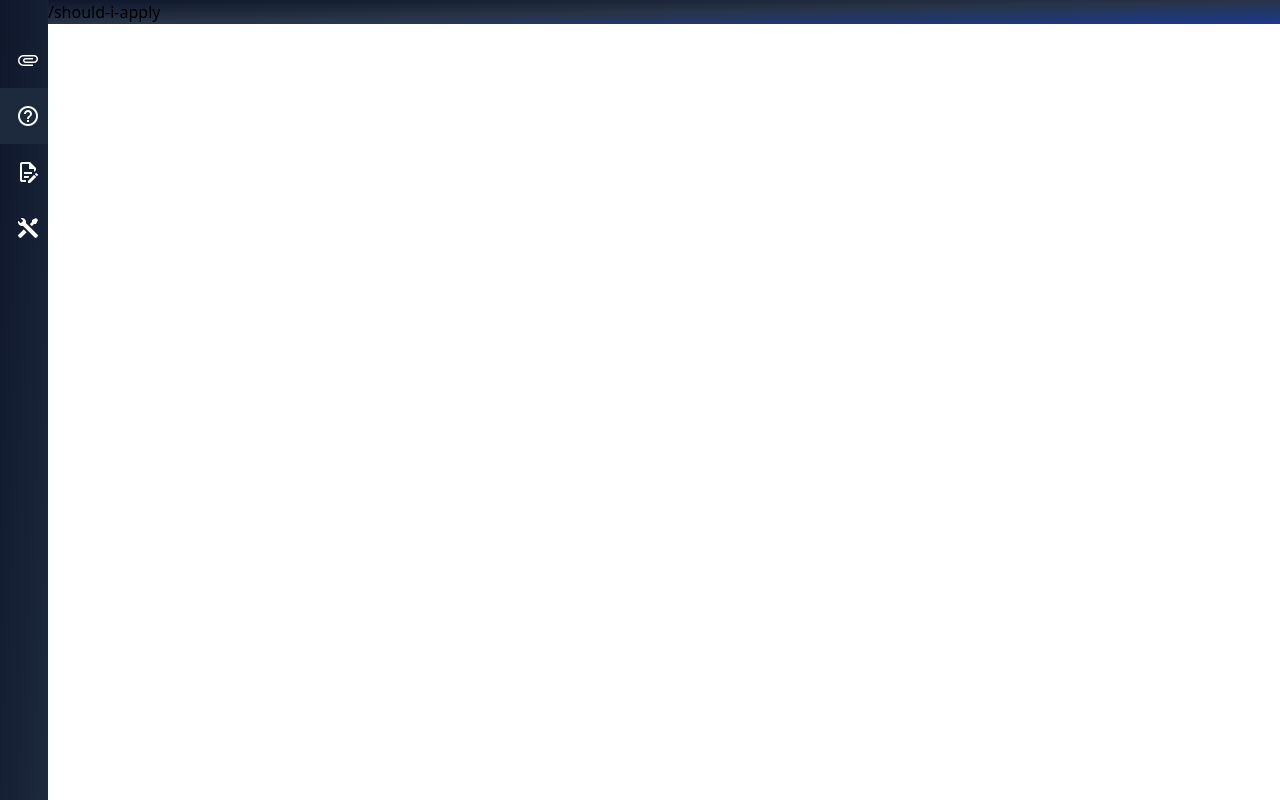
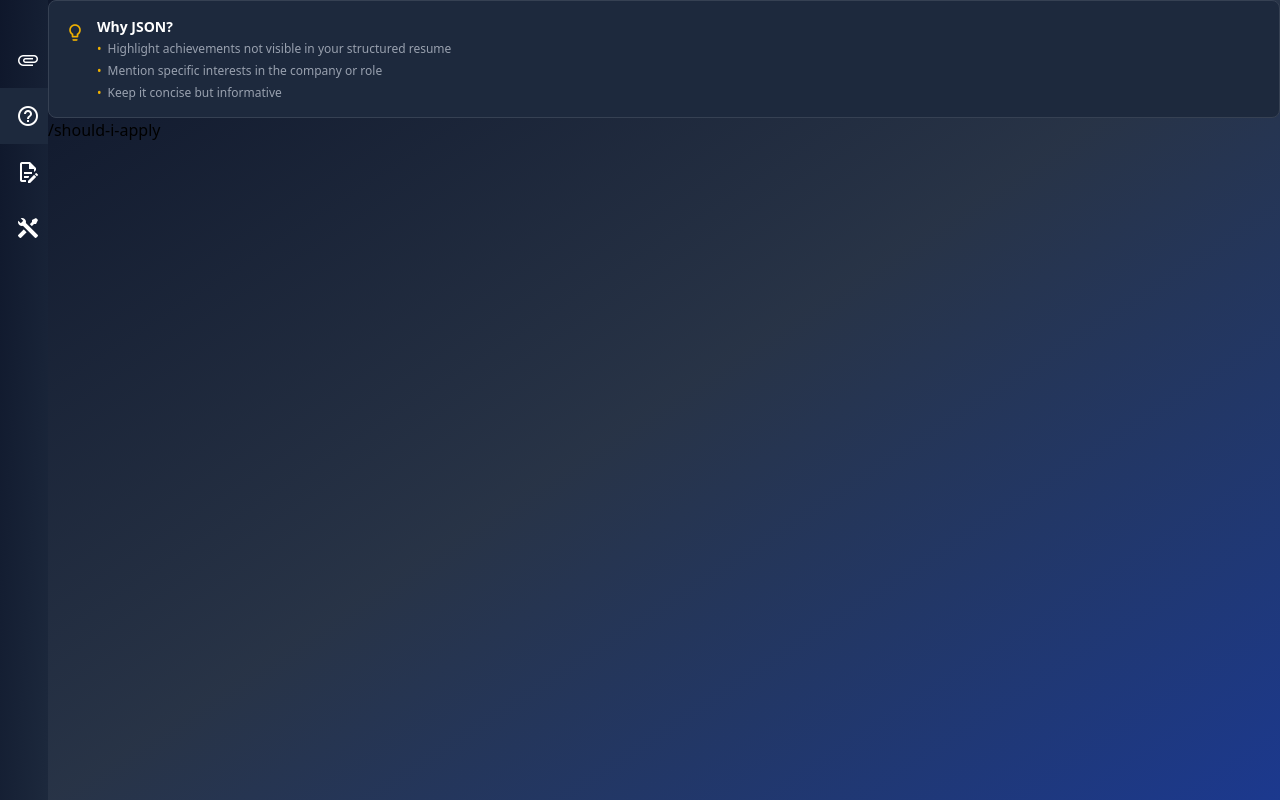
Before and after one commit to yohans-kasaw/skill-sync, a Vue app: page /base-info in a window 1280 px wide. Both pictures are taken after a click on the link "Should I Apply". Built offline with nearby package versions, Linux system fonts and the light colour scheme.

Commit message:
refactor(infocard): add info cad and make it use it

```diff
--- a/src/components/cards/AdditionalInfoCard.vue
+++ b/src/components/cards/AdditionalInfoCard.vue
@@ -3,13 +3,20 @@
         <!-- Header -->
         <div class="p-6">
             <div class="flex gap-4 items-center">
-        <div class="w-10 h-10 bg-purple-500/20 rounded-full flex items-center justify-center shrink-0">
-          <v-icon class="text-purple-400" size="20">mdi-account-outline</v-icon>
+                <div
+                    class="w-10 h-10 bg-purple-500/20 rounded-full flex items-center justify-center shrink-0"
+                >
+                    <v-icon class="text-purple-400" size="20"
+                        >mdi-account-outline</v-icon
+                    >
                 </div>
                 <div>
-          <h1 class="text-white font-bold text-xl">Additional Information</h1>
+                    <h1 class="text-white font-bold text-xl">
+                        Additional Information
+                    </h1>
                     <p class="text-gray-400 text-sm pt-1">
-            Provide any additional context or notes about your application
+                        Provide any additional context or notes about your
+                        application
                     </p>
                 </div>
             </div>
@@ -17,28 +24,20 @@
 
         <!-- Main Content Area -->
         <div class="px-6 bg-gray-800 pb-6 space-y-6">
-      <!-- Tips for additional information -->
-      <div class="bg-slate-800 border border-gray-700 rounded-lg p-4">
-        <div class="flex gap-3">
-          <div class="text-yellow-500 pt-0.5 shrink-0">
-            <v-icon size="20">mdi-lightbulb-outline</v-icon>
-          </div>
-          <div class="flex flex-col">
-            <h3 class="text-white font-semibold text-sm mb-1">Tips for additional information</h3>
-            <ul class="text-xs text-gray-400 space-y-1.5">
-              <li v-for="(tip, index) in tipsForInfo" :key="index" class="flex items-start gap-1.5">
-                <span class="text-yellow-500 leading-tight">•</span>
-                <span>{{ tip }}</span>
-              </li>
-            </ul>
-          </div>
-        </div>
-      </div>
+            <InfoBox
+                title="Tips for additional information?"
+                :bulb="true"
+                :items="tipsForInfo"
+            ></InfoBox>
 
             <!-- Text Area for Additional Information -->
             <div class="space-y-2">
-        <label for="additionalInformation" class="block text-sm font-medium text-gray-300 mb-1">
-          Share any additional information that might be relevant to your application...
+                <label
+                    for="additionalInformation"
+                    class="block text-sm font-medium text-gray-300 mb-1"
+                >
+                    Share any additional information that might be relevant to
+                    your application...
                 </label>
                 <textarea
                     id="additionalInformation"
@@ -53,69 +52,72 @@
             </div>
 
             <!-- What to include here -->
-      <div class="bg-slate-800 border border-gray-700 rounded-lg p-4">
-        <h3 class="text-white font-semibold text-sm mb-2">What to include here:</h3>
-        <ul class="text-xs text-gray-400 space-y-1.5">
-          <li v-for="(item, index) in whatToInclude" :key="index" class="flex items-start gap-1.5">
-            <span class="text-white leading-tight">•</span>
-            <span>{{ item }}</span>
-          </li>
-        </ul>
-      </div>
+            <InfoBox
+                title="What to include here:"
+                :bulb="false"
+                :items="whatToInclude"
+            ></InfoBox>
+
         </div>
 
         <!-- Footer Buttons -->
-    <div class="px-6 py-4 border-t border-gray-700 flex justify-between items-center rounded-b-lg">
+        <div
+            class="px-6 py-4 border-t border-gray-700 flex justify-between items-center rounded-b-lg"
+        >
             <button
-        class="px-5 py-2.5 border border-gray-700  text-white hover:bg-gray-600 text-sm font-medium rounded-md transition-colors duration-150"
+                class="px-5 py-2.5 border border-gray-700 text-white hover:bg-gray-600 text-sm font-medium rounded-md transition-colors duration-150"
             >
                 Back to Resume
             </button>
             <button
-        class="hover:bg-gray-600 text-white px-4 py-[8px] border border-gray-700 rounded-lg text-sm font-medium "
+                class="hover:bg-gray-600 text-white px-4 py-[8px] border border-gray-700 rounded-lg text-sm font-medium"
             >
                 Continue
-        <v-icon style="font-size: 1.1rem;">mdi-arrow-down</v-icon>
+                <v-icon style="font-size: 1.1rem">mdi-arrow-down</v-icon>
             </button>
         </div>
     </div>
 </template>
 
 <script lang="ts">
-import { defineComponent, ref, computed } from 'vue';
-// Ensure Vuetify is installed and configured for v-icon to work,
-// or replace v-icon with SVG components if preferred.
+import { defineComponent, ref, computed } from 'vue'
+import InfoBox from '@/components/shared/InfoBox.vue'
 
 export default defineComponent({
     name: 'AdditionalInformationCard',
+
+    components: {
+        InfoBox
+    },
+
     setup() {
-    const additionalInfoText = ref('');
+        const additionalInfoText = ref('')
 
         const tipsForInfo = ref([
             'Highlight achievements not visible in your structured resume',
             'Mention specific interests in the company or role',
-      'Keep it concise but informative',
-    ]);
+            'Keep it concise but informative'
+        ])
 
         const whatToInclude = ref([
             'Specific interest in the role or company',
             'Relevant achievements not covered in your resume',
             'Explanation of any gaps in employment',
-      'Links to portfolios, projects, or social media profiles',
-    ]);
+            'Links to portfolios, projects, or social media profiles'
+        ])
 
         const characterCount = computed(() => {
-      return additionalInfoText.value.length;
-    });
+            return additionalInfoText.value.length
+        })
 
         return {
             additionalInfoText,
             tipsForInfo,
             whatToInclude,
-      characterCount,
-    };
-  },
-});
+            characterCount
+        }
+    }
+})
 </script>
 
 <style scoped>
--- a/src/components/cards/ResumeJsonCard.vue
+++ b/src/components/cards/ResumeJsonCard.vue
@@ -9,7 +9,9 @@
                     <JsonFile class="h-5 w-5 text-blue-400" />
                 </div>
                 <div>
-                    <h1 class="text-white font-bold text-xl">Resume (JSON Format)</h1>
+                    <h1 class="text-white font-bold text-xl">
+                        Resume (JSON Format)
+                    </h1>
                     <p class="text-gray-400 text-sm pt-1">
                         Paste your JSON resume, or upload it as a file.
                     </p>
@@ -19,32 +21,14 @@
 
         <!-- Main Content Area -->
         <div class="px-6 bg-gray-800 pb-6 space-y-6">
-            <!-- Why JSON? Info Box -->
-            <div class="bg-slate-800 border border-gray-700 rounded-lg p-4">
-                <div class="flex gap-3">
-                    <div class="text-yellow-500 pt-0.5 shrink-0">
-                        <v-icon size="20">mdi-lightbulb-outline</v-icon>
-                    </div>
-                    <div class="flex flex-col">
-                        <h3 class="text-white font-semibold text-sm mb-1">Why JSON?</h3>
-                        <ul class="text-xs text-gray-400 space-y-1.5">
-                            <li
-                                v-for="(item, index) in why_json"
-                                :key="index"
-                                class="flex items-start gap-1.5"
-                            >
-                                <span class="text-yellow-500 leading-tight">•</span>
-                                <span>{{ item }}</span>
-                            </li>
-                        </ul>
-                    </div>
-                </div>
-            </div>
+            <InfoBox title="Why JSON?" :bulb="true" :items="why_json"></InfoBox>
 
             <!-- JSON Input Part -->
             <div class="space-y-4">
                 <!-- Tab Buttons Container -->
-                <div class="w-full bg-gray-700/80 rounded-md p-1 flex items-center space-x-1">
+                <div
+                    class="w-full bg-gray-700/80 rounded-md p-1 flex items-center space-x-1"
+                >
                     <button
                         v-for="tab in ['paste', 'upload']"
                         :key="tab"
@@ -61,7 +45,9 @@
                 </div>
 
                 <!-- Text Area / Upload Area Container -->
-                <div class="rounded-lg border border-gray-700 hover:border-blue-500/30 focus-within:border-blue-500/30 focus-within:ring-1 focus-within:ring-blue-500 overflow-hidden transition-colors duration-150">
+                <div
+                    class="rounded-lg border border-gray-700 hover:border-blue-500/30 focus-within:border-blue-500/30 focus-within:ring-1 focus-within:ring-blue-500 overflow-hidden transition-colors duration-150"
+                >
                     <textarea
                         v-if="activeTab === 'paste'"
                         v-model="jsonText"
@@ -74,7 +60,9 @@
                         class="flex flex-col gap-3 justify-center items-center w-full min-h-[27rem] bg-gray-900 p-4"
                     >
                         <Upload class="h-12 w-12 text-gray-500" />
-                        <span class="text-white font-medium text-sm pt-2">Upload JSON Resume</span>
+                        <span class="text-white font-medium text-sm pt-2"
+                            >Upload JSON Resume</span
+                        >
                         <span class="text-gray-400 text-xs text-center">
                             Drag and drop your JSON file here or click to browse
                         </span>
@@ -96,7 +84,9 @@
                         class="px-3 py-1.5 bg-slate-600 hover:bg-slate-500 text-white text-xs font-medium rounded-md border border-slate-500 disabled:opacity-50 disabled:cursor-not-allowed transition-colors duration-150"
                         :disabled="!jsonText.trim() || isFormatting"
                     >
-                        <Brace class="h-3.5 w-3.5 inline mr-1 -ml-0.5 align-[-3px]"></Brace>
+                        <Brace
+                            class="h-3.5 w-3.5 inline mr-1 -ml-0.5 align-[-3px]"
+                        ></Brace>
                         Format JSON
                     </button>
                 </div>
@@ -104,12 +94,14 @@
         </div>
 
         <!-- Footer Button -->
-        <div class="px-6 py-4 bg-slate-800 border-t border-gray-700 flex justify-end items-center rounded-b-lg">
+        <div
+            class="px-6 py-4 bg-slate-800 border-t border-gray-700 flex justify-end items-center rounded-b-lg"
+        >
             <button
                 class="hover:bg-gray-600 text-white px-4 py-2 border border-gray-700 rounded-lg text-sm font-medium flex items-center gap-1.5 transition-colors duration-150"
             >
                 Continue
-                <v-icon style="font-size: 1.1rem;">mdi-arrow-down</v-icon>
+                <v-icon style="font-size: 1.1rem">mdi-arrow-down</v-icon>
             </button>
         </div>
     </div>
@@ -120,15 +112,15 @@ import { defineComponent, ref } from 'vue'
 import JsonFile from '@/assets/svg/json-file.svg' // Ensure these paths are correct
 import Upload from '@/assets/svg/upload.svg'
 import Brace from '@/assets/svg/braces.svg'
-// Ensure Vuetify is installed and configured for v-icon to work,
-// or replace v-icon with SVG components if preferred.
+import InfoBox from '@/components/shared/InfoBox.vue'
 
 export default defineComponent({
     name: 'JsonResumeCard',
     components: {
         JsonFile,
         Upload,
-        Brace
+        Brace,
+        InfoBox
     },
     setup() {
         const activeTab = ref('paste')
@@ -148,7 +140,7 @@ export default defineComponent({
                 const parsed = JSON.parse(jsonText.value)
                 jsonText.value = JSON.stringify(parsed, null, 2)
             } catch (error) {
-                console.error("Invalid JSON:", error)
+                console.error('Invalid JSON:', error)
                 // Optionally, show an error message to the user
             } finally {
                 isFormatting.value = false
--- /dev/null
+++ b/src/components/shared/InfoBox.vue
@@ -0,0 +1,32 @@
+<template>
+    <div class="bg-slate-800 border border-gray-700 rounded-lg p-4">
+        <div class="flex gap-3">
+            <div v-if="bulb" class="pt-0.5 shrink-0 text-yellow-500">
+                <v-icon :size="20"> mdi-lightbulb-outline </v-icon>
+            </div>
+            <div class="flex flex-col">
+                <h3 class="text-white font-semibold text-sm mb-1">
+                    {{ title }}
+                </h3>
+                <ul class="text-xs text-gray-400 space-y-1.5">
+                    <li
+                        v-for="(item, index) in items"
+                        :key="index"
+                        class="flex items-start gap-1.5"
+                    >
+                        <span class="leading-tight" :class="{'text-yellow-500':bulb}">•</span>
+                        <span>{{ item }}</span>
+                    </li>
+                </ul>
+            </div>
+        </div>
+    </div>
+</template>
+
+<script setup lang="ts">
+defineProps<{
+    title: string
+    items: string[]
+    bulb: boolean
+}>()
+</script>
--- a/src/views/ShouldIApply.vue
+++ b/src/views/ShouldIApply.vue
@@ -1,15 +1,31 @@
 <template>
-    <div style="">
-        {{$route.fullPath}}
+    <div class="h-screen">
+        <InfoBox
+            title="Why JSON?"
+            :bulb="true"
+            :items="tipsForInfo"
+        ></InfoBox>
+        {{ $route.fullPath }}
     </div>
 </template>
 
 <script lang="ts">
+import InfoBox from '@/components/shared/InfoBox.vue'
 export default {
-    name:"ShouldIApply",
+    name: 'ShouldIApply',
+    components: {
+        InfoBox
+    },
+    data() {
+        return {
+            tipsForInfo: [
+                'Highlight achievements not visible in your structured resume',
+                'Mention specific interests in the company or role',
+                'Keep it concise but informative'
+            ]
+        }
+    }
 }
-
 </script>
 
-<style scoped lang="sass">
-</style>
+<style scoped lang="sass"></style>
```
Also changed, not shown: src/components/cards/BasePromptCard.vue (+52 -47 lines), tailwind.config.js (+7 -9 lines), src/style.css (line endings or trailing spaces). Lines whose indentation alone changed are shown as unchanged.
